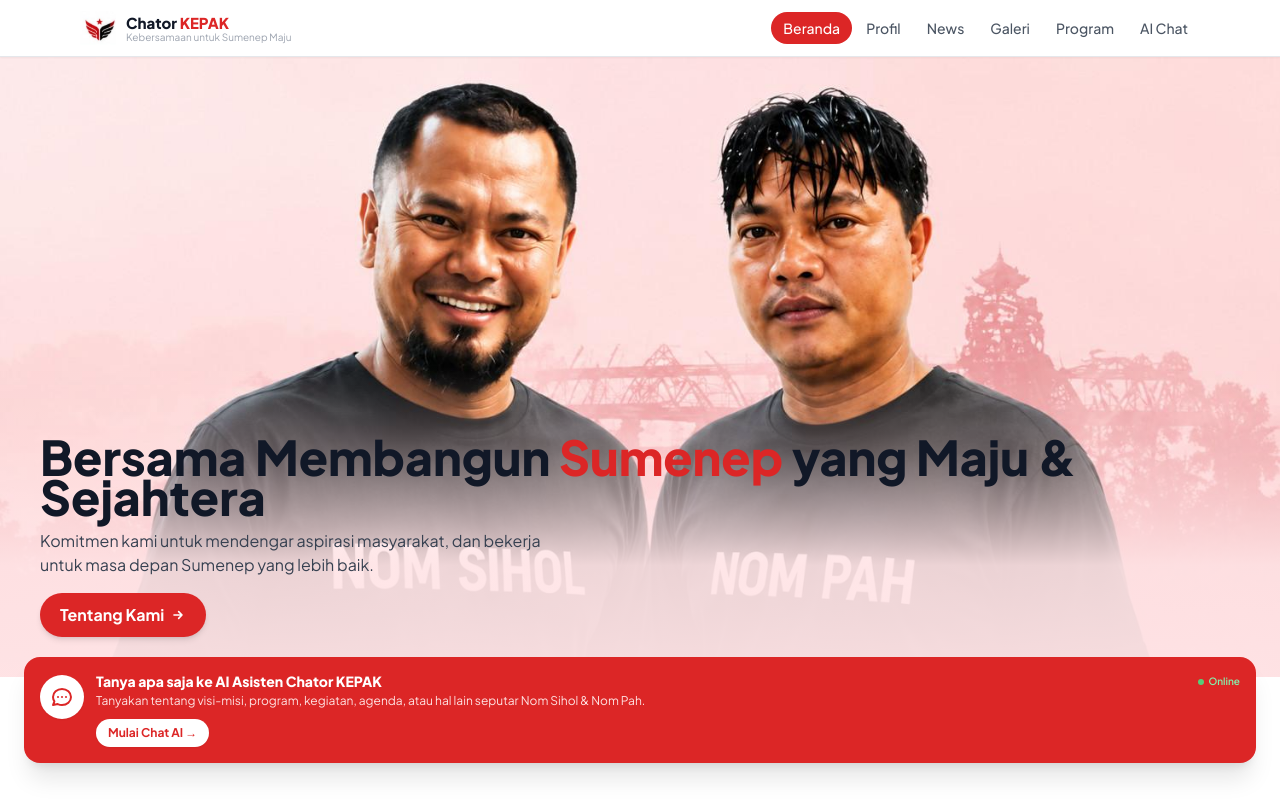
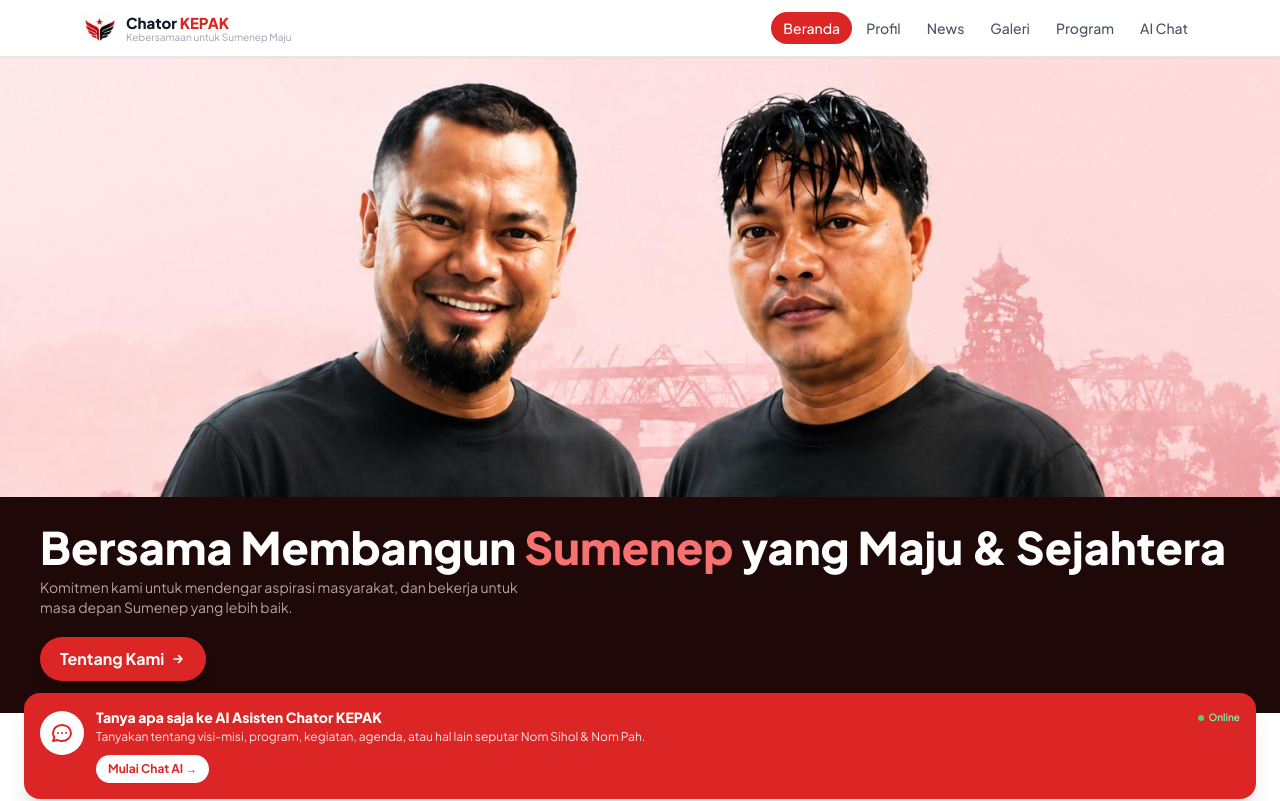
Before and after one commit to hamrasidi7-rgb/ChatorKEPAK, a Next.js app: page / in a window 1280 px wide. Shown: the top 801 px of the page. Built offline with nearby package versions, Linux system fonts and the light colour scheme.

Commit message:
feat: hero layout foto atas + panel judul gelap elegan

```diff
--- a/src/components/home/HeroSection.tsx
+++ b/src/components/home/HeroSection.tsx
@@ -3,9 +3,10 @@ import Link from "next/link";
 
 export default function HeroSection() {
   return (
-    <section className="relative bg-rose-100 overflow-hidden min-h-[420px] sm:min-h-[500px] md:min-h-[620px]">
+    <section className="overflow-hidden">
 
-      {/* Foto duo background */}
+      {/* Foto atas */}
+      <div className="relative w-full h-[240px] sm:h-[300px] md:h-[440px]">
         <Image
           src="/images/hero-duo.jpeg"
           alt="Nom Sihol & Nom Pah"
@@ -13,30 +14,22 @@ export default function HeroSection() {
           className="object-cover object-top"
           priority
         />
+      </div>
 
-      {/* Gradient bawah → atas: foto terlihat di atas, teks terbaca di bawah */}
-      <div
-        className="absolute inset-0 z-10 pointer-events-none"
-        style={{
-          background:
-            "linear-gradient(to top, rgba(255,228,230,0.97) 0%, rgba(255,228,230,0.92) 18%, rgba(255,228,230,0.35) 36%, transparent 50%)",
-        }}
-      />
-
-      {/* Teks di bagian bawah */}
-      <div className="absolute inset-x-0 bottom-0 z-20 px-5 md:px-10 pb-6 md:pb-10">
-        <h1 className="text-3xl sm:text-4xl md:text-[3rem] font-extrabold text-gray-900 leading-tight mb-2 md:mb-3">
+      {/* Panel judul elegan di bawah foto */}
+      <div className="bg-[#1E0808] px-5 md:px-10 py-5 md:py-8">
+        <h1 className="text-2xl sm:text-3xl md:text-[2.8rem] font-extrabold text-white leading-tight mb-2 md:mb-3">
           Bersama Membangun{" "}
-          <span className="text-brand-red">Sumenep</span>{" "}
+          <span className="text-red-400">Sumenep</span>{" "}
           yang Maju &amp; Sejahtera
         </h1>
-        <p className="text-gray-700 text-[11px] sm:text-sm md:text-base leading-relaxed mb-4 max-w-sm md:max-w-lg">
+        <p className="text-red-100/70 text-[11px] sm:text-sm leading-relaxed mb-4 md:mb-5 max-w-lg">
           Komitmen kami untuk mendengar aspirasi masyarakat, dan bekerja
           untuk masa depan Sumenep yang lebih baik.
         </p>
         <Link
           href="/profil"
-          className="inline-flex items-center gap-1.5 bg-brand-red hover:bg-brand-red-hover text-white font-bold text-sm md:text-base px-5 py-2.5 rounded-full transition-colors shadow-md"
+          className="inline-flex items-center gap-1.5 bg-brand-red hover:bg-brand-red-hover text-white font-bold text-sm md:text-base px-5 py-2.5 rounded-full transition-colors shadow-lg"
         >
           Tentang Kami
           <svg
```
Lines whose indentation alone changed are shown as unchanged.
